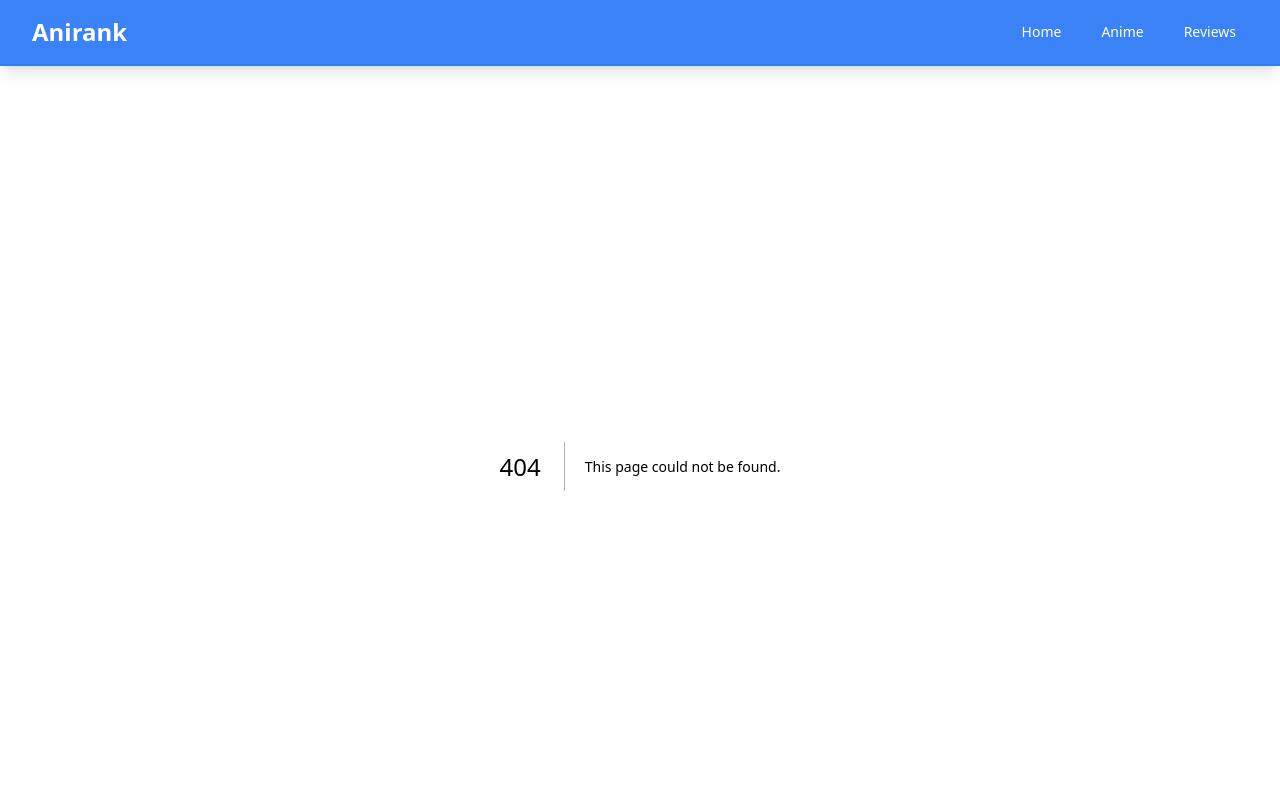
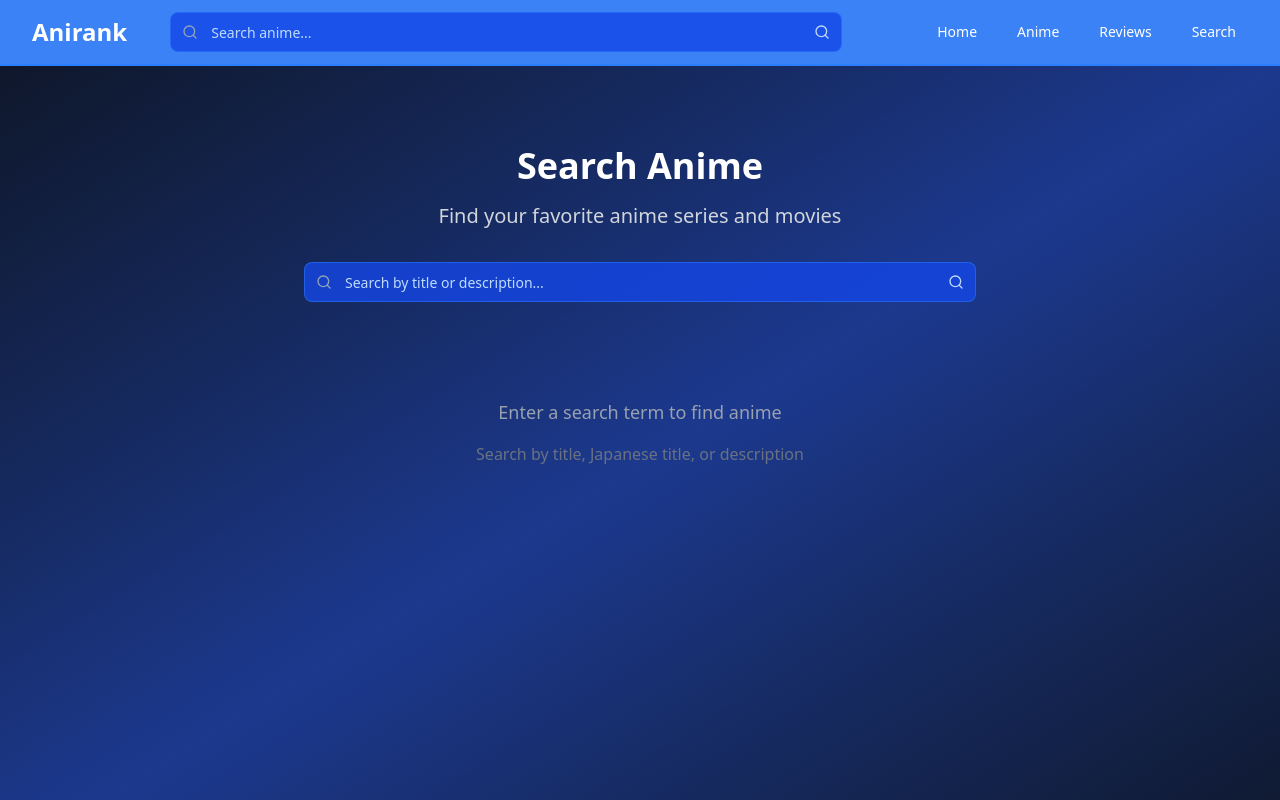
Before and after one commit to Adam-Kelly-05/Project300-Anime-Website, a Next.js app: page /search in a window 1280 px wide. Before the commit this address had no page. Shown: the top 800 px of the page. Built offline with nearby package versions, Linux system fonts and the light colour scheme.

Commit message:
Added Search functionality

```diff
--- a/src/app/layout.tsx
+++ b/src/app/layout.tsx
@@ -7,6 +7,7 @@ import type { Metadata } from "next";
 import "./globals.css";
 import Link from "next/link";
 import { Button } from "@/components/ui/button";
+import SearchBar from "@/components/searchBar";
 
 export default function RootLayout({
   children,
@@ -26,6 +27,11 @@ export default function RootLayout({
                 <Link href="/" className="text-2xl font-bold text-white hover:text-blue-200" style={{color: '#ffffff'}}>
                   Anirank
                 </Link>
+              </div>
+
+              {/* Search Bar */}
+              <div className="hidden md:flex flex-1 max-w-2xl mx-4">
+                <SearchBar />
               </div>
 
               {/* Navigation Links */}
@@ -52,6 +58,13 @@ export default function RootLayout({
                   >
                     Reviews
                   </Link>
+                  <Link
+                    href="/search"
+                    className="hover:bg-blue-700 px-3 py-2 rounded-md text-sm font-medium transition-colors text-white"
+                    style={{color: '#ffffff'}}
+                  >
+                    Search
+                  </Link>
                 </div>
               </div>
 
@@ -75,6 +88,10 @@ export default function RootLayout({
           {isMobileMenuOpen && (
             <div className="md:hidden border-t border-blue-500">
               <div className="px-2 pt-2 pb-3 space-y-1">
+                {/* Mobile Search */}
+                <div className="px-3 py-2">
+                  <SearchBar />
+                </div>
                 <Link
                   href="/"
                   className="hover:bg-blue-700 block px-3 py-2 rounded-md text-base font-medium text-white"
@@ -95,6 +112,13 @@ export default function RootLayout({
                   onClick={() => setIsMobileMenuOpen(false)}
                 >
                   Reviews
+                </Link>
+                <Link
+                  href="/search"
+                  className="hover:bg-blue-700 block px-3 py-2 rounded-md text-base font-medium text-white"
+                  onClick={() => setIsMobileMenuOpen(false)}
+                >
+                  Search
                 </Link>
               </div>
             </div>
--- /dev/null
+++ b/src/app/search/page.tsx
@@ -0,0 +1,155 @@
+"use client"
+
+import React, { useState, useEffect } from 'react'
+import { useSearchParams } from 'next/navigation'
+import { Card, CardContent } from '@/components/ui/card'
+import { Button } from '@/components/ui/button'
+import Link from 'next/link'
+import anime from '@/extras/anime.json'
+import SearchBar from '@/components/searchBar'
+
+interface AnimeItem {
+  animeId: number
+  englishTitle: string
+  japaneseTitle: string
+  cover: string
+  airedDate: string
+  background: string
+  trailerURL: string
+}
+
+export default function SearchPage() {
+  const searchParams = useSearchParams()
+  const query = searchParams.get('q') || ''
+  const [filteredAnime, setFilteredAnime] = useState<AnimeItem[]>([])
+  const [isLoading, setIsLoading] = useState(true)
+
+  useEffect(() => {
+    setIsLoading(true)
+
+    if (!query.trim()) {
+      setFilteredAnime([])
+      setIsLoading(false)
+      return
+    }
+
+    // Filter anime based on search query
+    const searchTerm = query.toLowerCase().trim()
+    const results = anime.filter((item: AnimeItem) =>
+      item.englishTitle.toLowerCase().includes(searchTerm) ||
+      item.japaneseTitle.toLowerCase().includes(searchTerm) ||
+      item.background.toLowerCase().includes(searchTerm)
+    )
+
+    setFilteredAnime(results)
+    setIsLoading(false)
+  }, [query])
+
+  return (
+    <div className="min-h-screen bg-gradient-to-br from-slate-900 via-blue-900 to-slate-900 pt-20">
+      <div className="max-w-7xl mx-auto px-4 sm:px-6 lg:px-8">
+        {/* Page Header */}
+        <div className="text-center mb-12">
+          <h1 className="text-4xl font-bold text-white mb-4">
+            Search Anime
+          </h1>
+          <p className="text-xl text-gray-300 mb-8">
+            Find your favorite anime series and movies
+          </p>
+
+          {/* Search Bar */}
+          <div className="max-w-2xl mx-auto">
+            <SearchBar placeholder="Search by title or description..." />
+          </div>
+        </div>
+
+        {/* Search Results */}
+        <div className="mb-8">
+          {query && (
+            <p className="text-gray-300 mb-6">
+              {isLoading ? (
+                'Searching...'
+              ) : (
+                <>
+                  Showing {filteredAnime.length} result{filteredAnime.length !== 1 ? 's' : ''} for "{query}"
+                </>
+              )}
+            </p>
+          )}
+
+          {!query && !isLoading && (
+            <div className="text-center py-12">
+              <div className="text-gray-400 text-lg mb-4">
+                Enter a search term to find anime
+              </div>
+              <div className="text-gray-500">
+                Search by title, Japanese title, or description
+              </div>
+            </div>
+          )}
+
+          {query && !isLoading && filteredAnime.length === 0 && (
+            <div className="text-center py-12">
+              <div className="text-gray-400 text-lg mb-4">
+                No anime found matching "{query}"
+              </div>
+              <div className="text-gray-500">
+                Try searching with different keywords
+              </div>
+            </div>
+          )}
+
+          {/* Results Grid */}
+          {filteredAnime.length > 0 && (
+            <div className="grid grid-cols-1 md:grid-cols-2 lg:grid-cols-3 xl:grid-cols-4 gap-6">
+              {filteredAnime.map((item: AnimeItem) => (
+                <Card key={item.animeId} className="bg-white/10 backdrop-blur border-white/20 hover:bg-white/20 transition-all duration-300 group">
+                  <CardContent className="p-0">
+                    <Link href={`/anime/${item.animeId}`}>
+                      <div className="relative overflow-hidden rounded-t-lg">
+                        <img
+                          src={item.cover}
+                          alt={item.englishTitle}
+                          className="w-full h-64 object-cover group-hover:scale-105 transition-transform duration-300"
+                        />
+                        <div className="absolute inset-0 bg-black/0 group-hover:bg-black/20 transition-colors duration-300" />
+                      </div>
+
+                      <div className="p-4">
+                        <h3 className="text-white font-semibold text-lg mb-2 line-clamp-2 group-hover:text-blue-300 transition-colors">
+                          {item.englishTitle}
+                        </h3>
+
+                        <p className="text-gray-400 text-sm mb-2">
+                          {item.japaneseTitle}
+                        </p>
+
+                        <p className="text-gray-300 text-sm line-clamp-3 mb-3">
+                          {item.background}
+                        </p>
+
+                        <div className="flex items-center justify-between">
+                          <span className="text-blue-400 text-sm">
+                            {new Date(item.airedDate).getFullYear()}
+                          </span>
+
+                          <Button
+                            variant="ghost"
+                            size="sm"
+                            className="text-blue-400 hover:text-blue-300 hover:bg-blue-400/10 p-1"
+                          >
+                            View Details →
+                          </Button>
+                        </div>
+                      </div>
+                    </Link>
+                  </CardContent>
+                </Card>
+              ))}
+            </div>
+          )}
+        </div>
+      </div>
+    </div>
+  )
+}
--- /dev/null
+++ b/src/components/searchBar.tsx
@@ -0,0 +1,49 @@
+"use client"
+
+import React, { useState } from 'react'
+import { useRouter } from 'next/navigation'
+import { Button } from '@/components/ui/button'
+import { cn } from '@/lib/utils'
+import { Search } from 'lucide-react'
+
+interface SearchBarProps {
+  className?: string
+  placeholder?: string
+}
+
+export default function SearchBar({ className, placeholder = 'Search anime...' }: SearchBarProps) {
+  const [searchTerm, setSearchTerm] = useState('')
+  const router = useRouter()
+
+  const handleSearch = (e: React.FormEvent) => {
+    e.preventDefault()
+    if (searchTerm.trim()) {
+      router.push(`/search?q=${encodeURIComponent(searchTerm.trim())}`)
+    }
+  }
+
+  return (
+    <form onSubmit={handleSearch} className={cn("relative w-full", className)}>
+      <Search className="absolute left-3 top-1/2 h-4 w-4 -translate-y-1/2 text-muted-foreground text-blue-200" />
+      <input
+        type="text"
+        value={searchTerm}
+        onChange={(e) => setSearchTerm(e.target.value)}
+        placeholder={placeholder}
+        className={cn(
+          "flex h-10 w-full rounded-md border border-input bg-background px-10 py-2 text-sm ring-offset-background file:border-0 file:bg-transparent file:text-sm file:font-medium placeholder:text-muted-foreground focus-visible:outline-none focus-visible:ring-2 focus-visible:ring-ring focus-visible:ring-offset-2 disabled:cursor-not-allowed disabled:opacity-50",
+          "bg-blue-700/80 border-blue-500/50 text-white placeholder:text-blue-200 focus-visible:ring-blue-300"
+        )}
+      />
+      <Button
+        type="submit"
+        variant="ghost"
+        size="sm"
+        className="absolute right-1 top-1/2 h-8 w-8 -translate-y-1/2 p-0 hover:bg-blue-600/50"
+      >
+        <Search className="h-4 w-4 text-blue-200" />
+        <span className="sr-only">Search</span>
+      </Button>
+    </form>
+  )
+}
```
